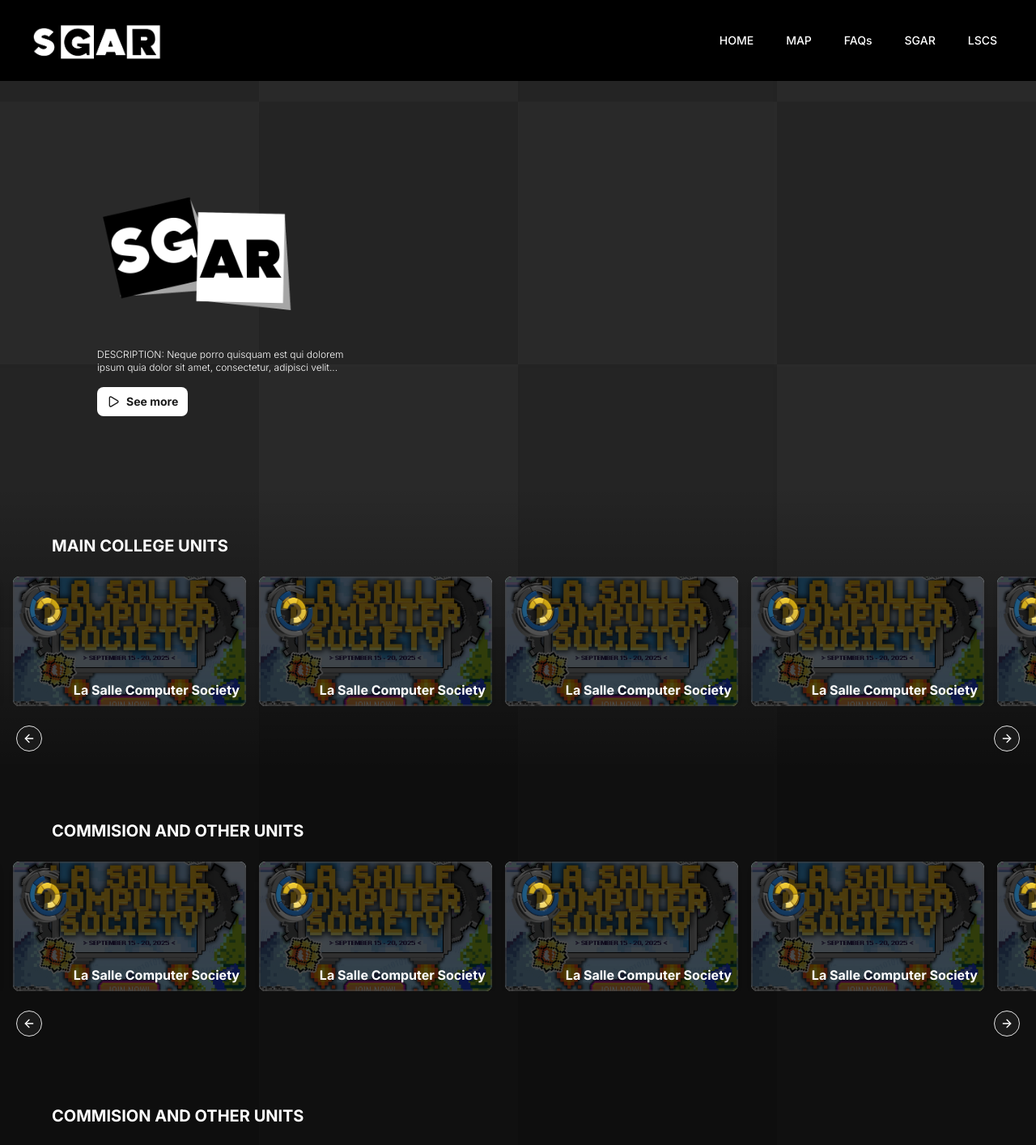
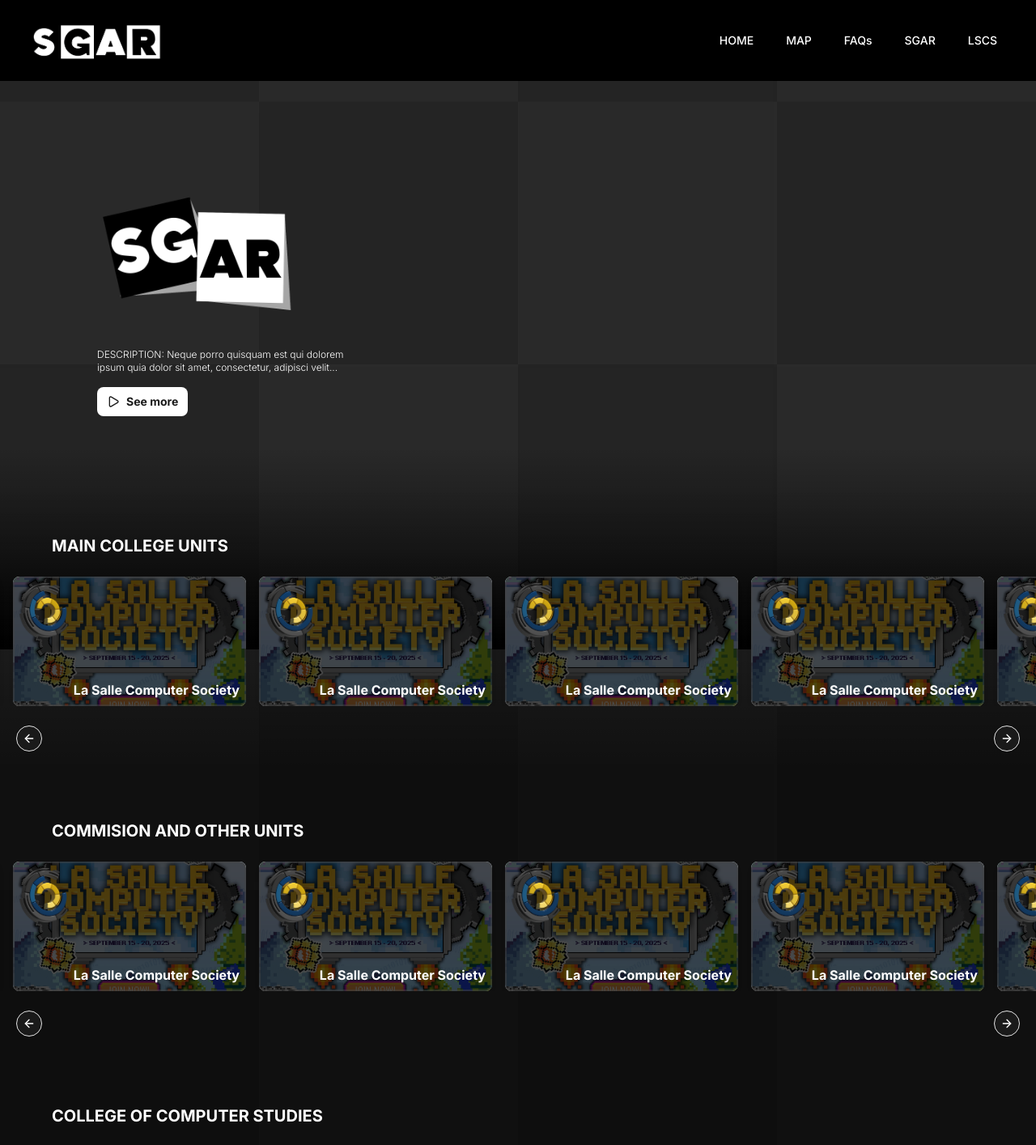
Before and after one commit to dlsu-lscs/sgar-web, a Next.js app: page / in a window 1280 px wide. Shown: the top 1414 px of the page at 81% size. Built offline with nearby package versions, Linux system fonts and the light colour scheme.

Commit message:
refactor: changed name of one of the departments

```diff
--- a/src/features/home/home.tsx
+++ b/src/features/home/home.tsx
@@ -10,12 +10,16 @@ export default function Home() {
       <main>
         <div className="flex flex-col min-h-screen sm:px-30 sm:py-20 sm:items-start items-center z-4">
           <SgarLogo2 />
+          <div
+            className="h-[250px] absolute inset-0 sm:top-138 top-88
+          bg-gradient-to-t from-black via-black/40 to-transparent z-0 "
+          />
         </div>
         <div className="absolute inset-0 sm:top-165 top-115 w-full">
           <div className="relative flex flex-col">
             <DeptTop name={"MAIN COLLEGE UNITS"} delay={3000} />
             <Dept name={"COMMISION AND OTHER UNITS"} delay={5000} />
-            <Dept name={"COMMISION AND OTHER UNITS"} delay={7000} />
+            <Dept name={"COLLEGE OF COMPUTER STUDIES"} delay={7000} />
           </div>
         </div>
       </main>
```
